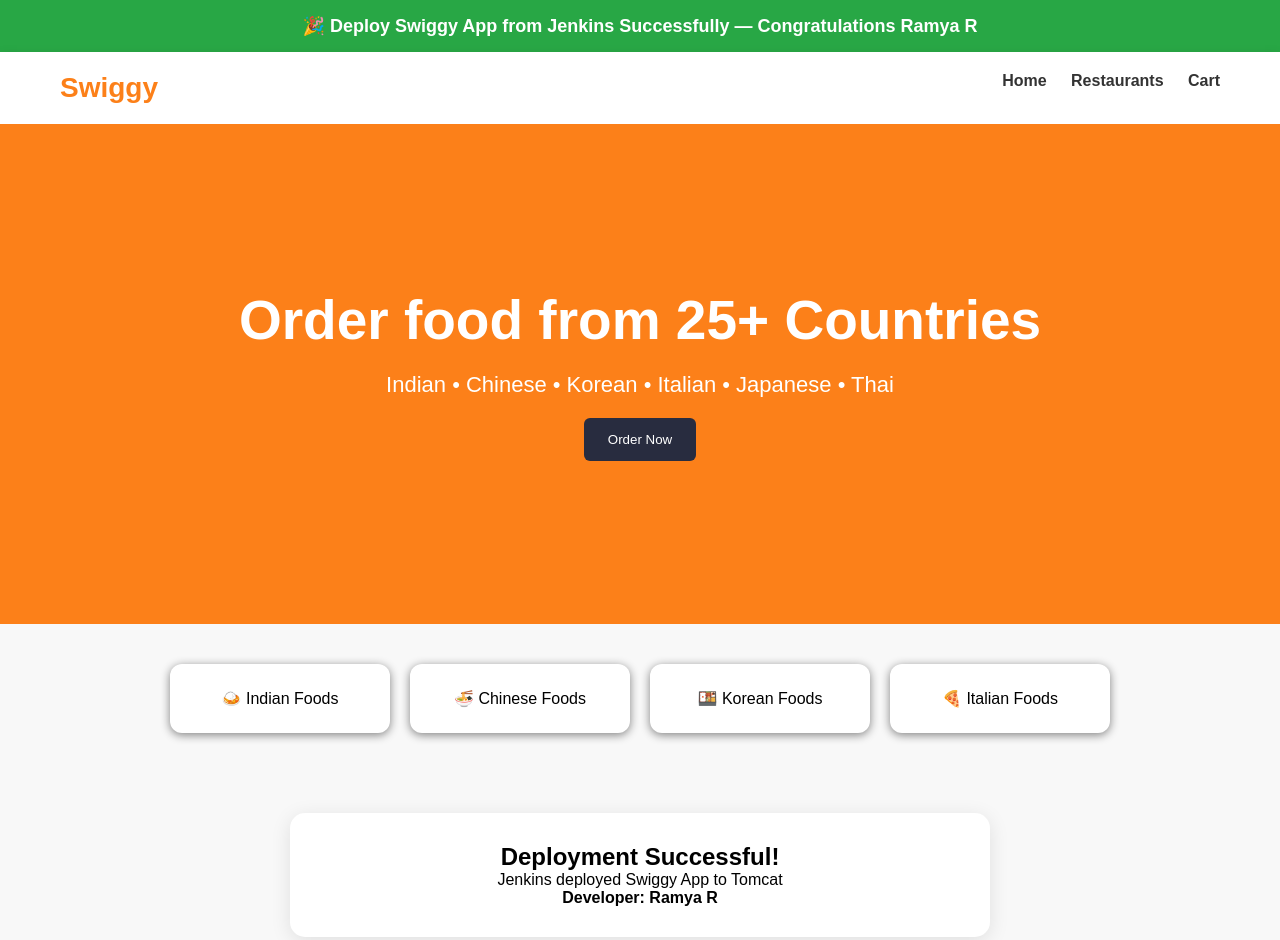
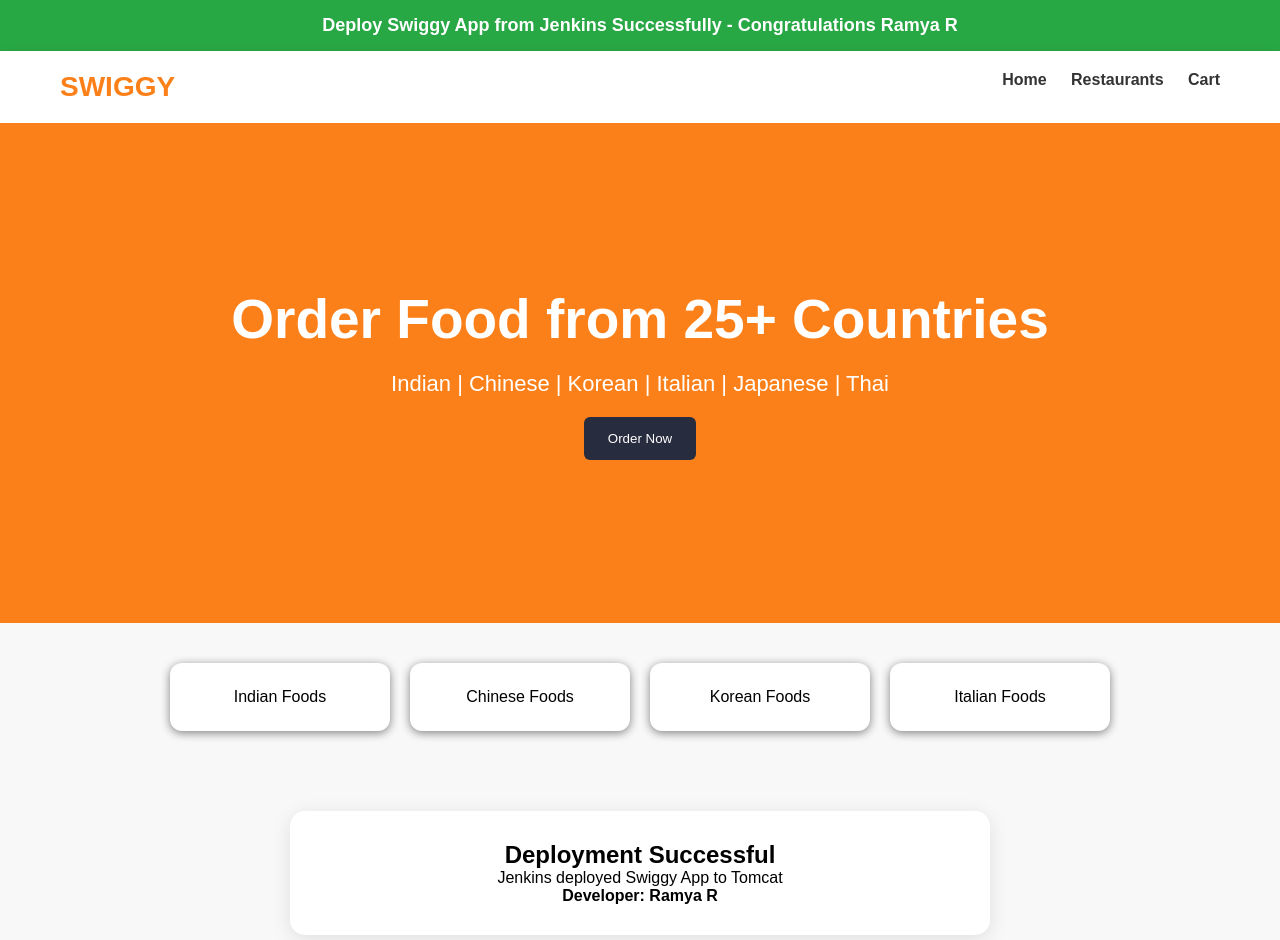
Before and after one commit to ramyamahendra332-sudo/my-swiggy-website, a plain HTML site: page src/main/webapp/index.html in a window 1280 px wide. Shown: the top 940 px of the page. Drawn offline with Linux system fonts and the light colour scheme.

Commit message:
Update index.html

```diff
--- a/src/main/webapp/index.html
+++ b/src/main/webapp/index.html
@@ -1,17 +1,18 @@
 <!DOCTYPE html>
-<html>
+<html lang="en">
 <head>
+<meta charset="UTF-8">
 <title>Swiggy Clone</title>
 <link rel="stylesheet" href="style.css">
 </head>
 <body>
 
 <div class="deploy-banner">
-🎉 Deploy Swiggy App from Jenkins Successfully — Congratulations Ramya R
+Deploy Swiggy App from Jenkins Successfully - Congratulations Ramya R
 </div>
 
 <nav class="navbar">
-<div class="logo">Swiggy</div>
+<div class="logo">SWIGGY</div>
 <div>
 <a href="index.html">Home</a>
 <a href="restaurants.html">Restaurants</a>
@@ -20,20 +21,22 @@
 </nav>
 
 <section class="hero">
-<h1>Order food from 25+ Countries</h1>
-<p>Indian • Chinese • Korean • Italian • Japanese • Thai</p>
-<a href="restaurants.html"><button>Order Now</button></a>
+<h1>Order Food from 25+ Countries</h1>
+<p>Indian | Chinese | Korean | Italian | Japanese | Thai</p>
+<a href="restaurants.html">
+<button>Order Now</button>
+</a>
 </section>
 
 <section class="offers">
-<div class="offer">🍛 Indian Foods</div>
-<div class="offer">🍜 Chinese Foods</div>
-<div class="offer">🍱 Korean Foods</div>
-<div class="offer">🍕 Italian Foods</div>
+<div class="offer">Indian Foods</div>
+<div class="offer">Chinese Foods</div>
+<div class="offer">Korean Foods</div>
+<div class="offer">Italian Foods</div>
 </section>
 
 <section class="success-box">
-<h2>Deployment Successful!</h2>
+<h2>Deployment Successful</h2>
 <p>Jenkins deployed Swiggy App to Tomcat</p>
 <p><b>Developer: Ramya R</b></p>
 </section>
```
